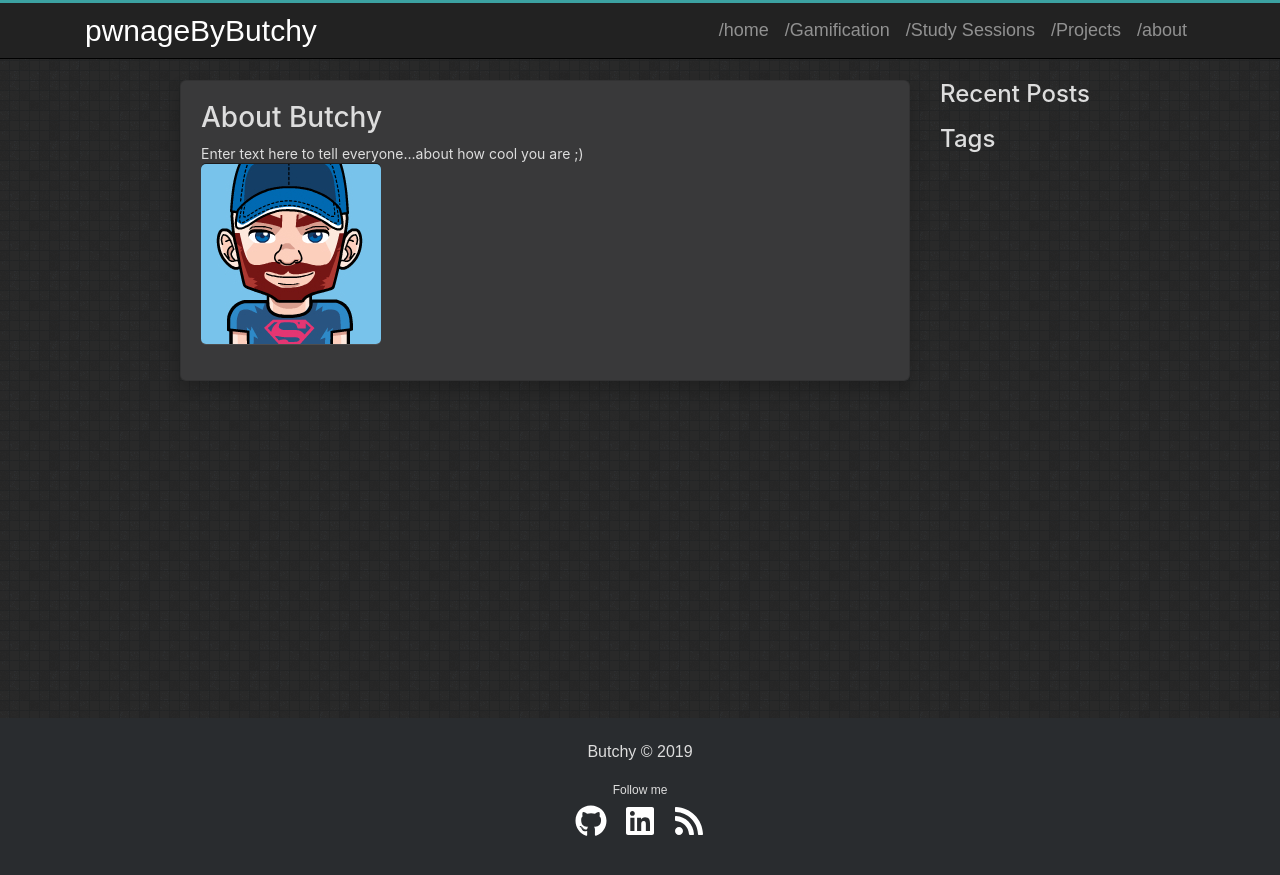
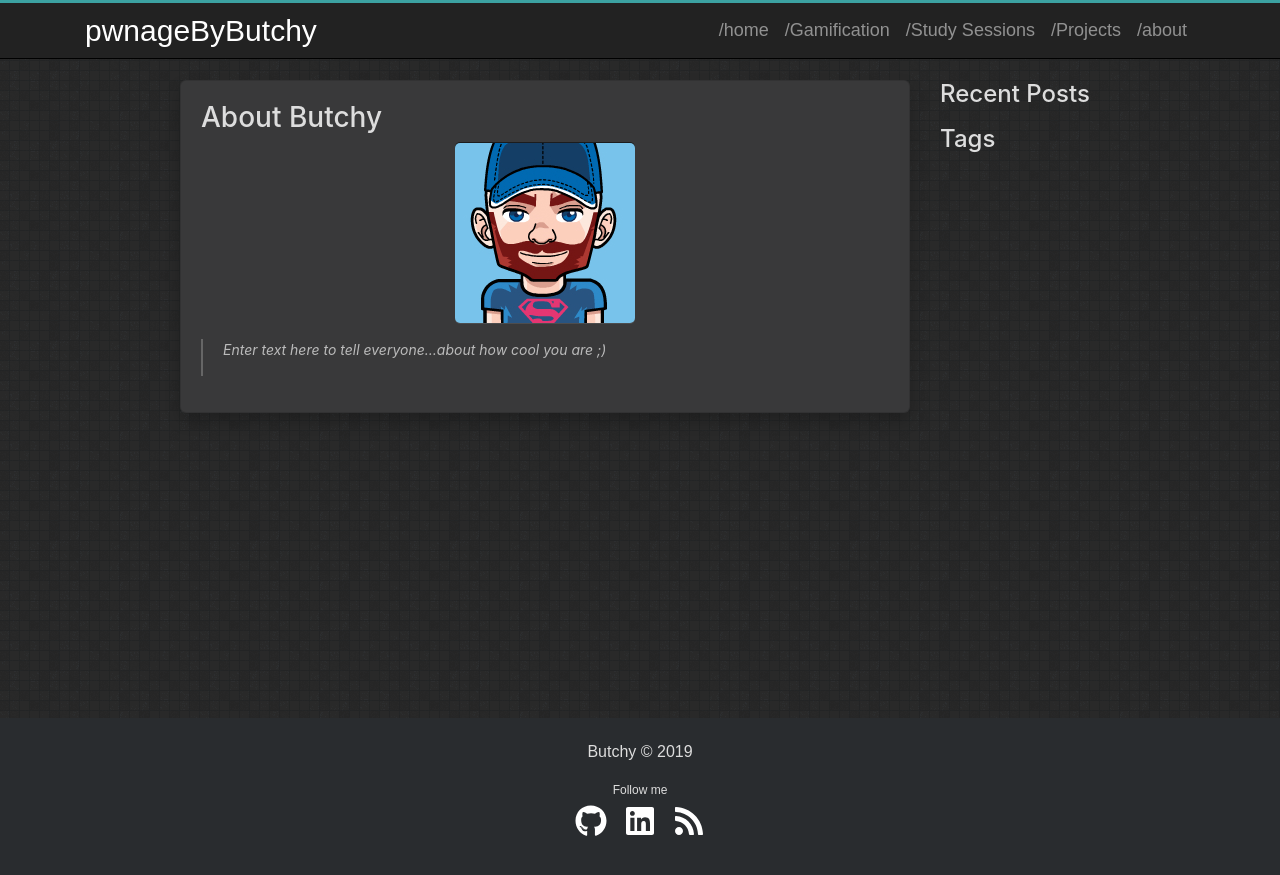
Before and after one commit to pwnageByButchy/pwnageByButchy.github.io, a Jekyll site: the page built from about.md, in a window 1280 px wide. Shown: the top 875 px of the page. Built offline with Jekyll 4.4.1, drawn with Linux system fonts in a browser that asks for light colours.

Commit message:
Update about.md

```diff
--- a/about.md
+++ b/about.md
@@ -5,5 +5,7 @@ title: About
 ---
 
 # About Butchy
-Enter text here to tell everyone...about how cool you are ;)
-![img]({{ '/assets/images/butchy.png' | relative_url }}){:style="clear: right"}
+
+![img]({{ '/assets/images/butchy.png' | relative_url }}){: .center-image }
+
+>Enter text here to tell everyone...about how cool you are ;)
```
